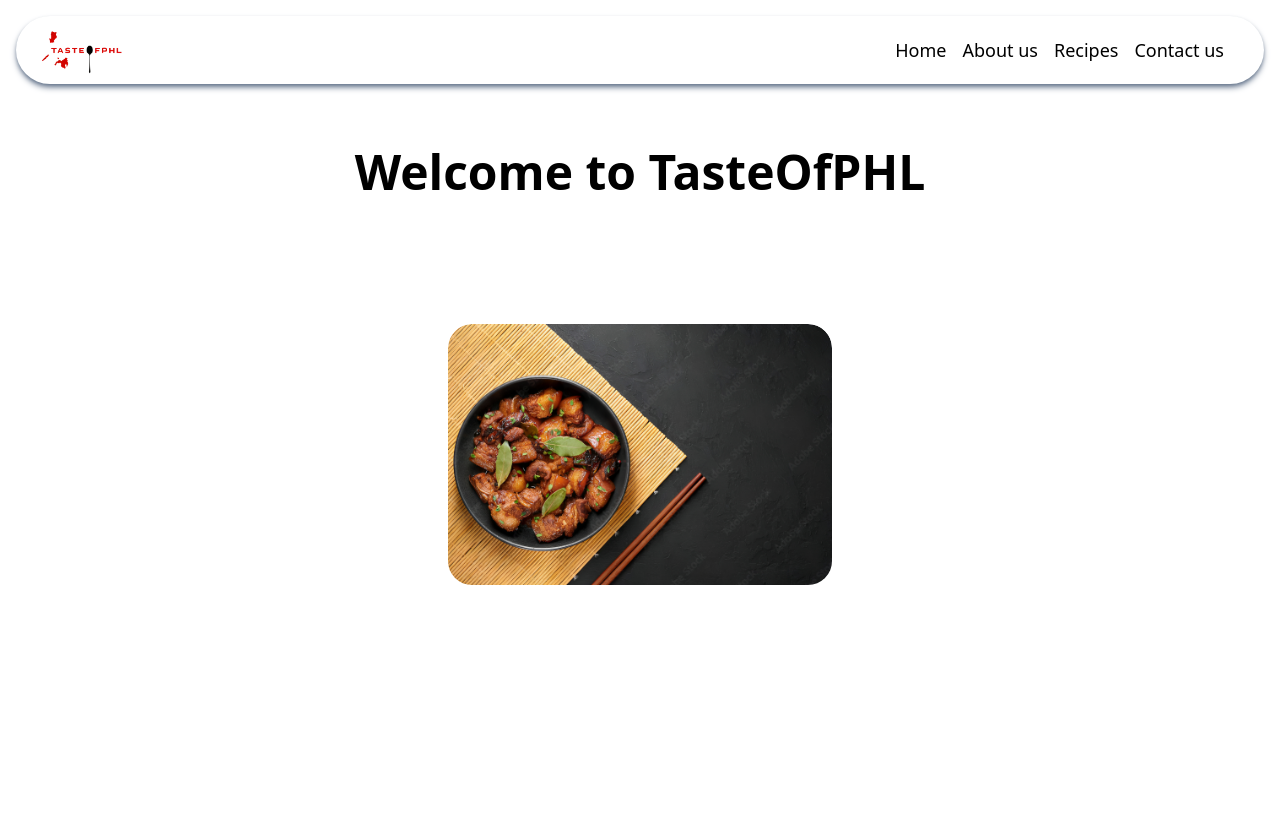
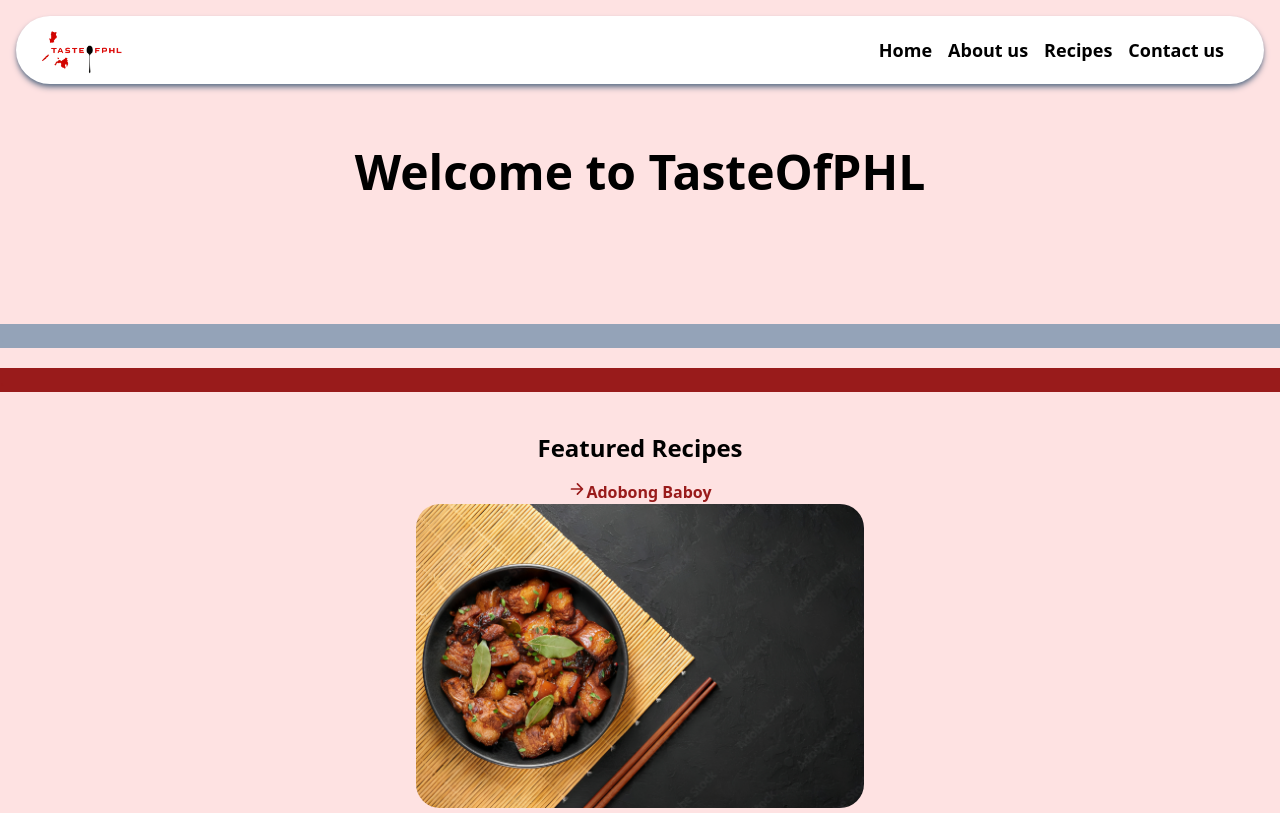
Before and after one commit to SCJAB/Proj3, a PHP site: page / in a window 1280 px wide. Before the commit the page ends 585 px from the top, so only its background shows below. Run offline with PHP 8.4, Linux system fonts and the light colour scheme.

Commit message:
my-update

```diff
--- a/about.php
+++ b/about.php
@@ -6,7 +6,7 @@
     <link href="./dist/output.css" rel="stylesheet">
     <title>About Us</title>
 </head>
-<body class="h-screen">
+<body class="h-screen bg-red-100">
     <?php include './components/navbar.php'; ?>
 
     <div>
--- a/components/navbar.php
+++ b/components/navbar.php
@@ -17,7 +17,7 @@
                 <ion-icon name="grid-outline" onclick="Menu(this)"></ion-icon>
             </span>
         </div>
-        <ul class="text-xs text-center mt-0 right-7 grid gap-y-4 z-[40] absolute bg-red-700 md:bg-white rounded-3xl p-5 opacity-0 top-[-400px] transition-all ease-in duration-500 md:text-lg md:flex md:mt-0 md:items-center md:flex-row md:gap-x-4 md:z-auto md:static md:w-auto md:opacity-100">
+        <ul class="text-xs text-center font-bold mt-0 right-7 grid gap-y-4 z-[40] absolute bg-red-700 md:bg-white rounded-3xl p-5 opacity-0 top-[-400px] transition-all ease-in duration-500 md:text-lg md:flex md:mt-0 md:items-center md:flex-row md:gap-x-4 md:z-auto md:static md:w-auto md:opacity-100">
             <li><a href="index.php" class="hover:text-black text-white md:text-black duration-500 md:hover:text-red-700">Home</a></li>
             <li><a href="about.php" class="hover:text-black text-white md:text-black duration-500 md:hover:text-red-700">About us</a></li>
             <li><a href="recipes.php" class="hover:text-black text-white md:text-black duration-500 md:hover:text-red-700">Recipes</a></li>
--- a/dist/output.css
+++ b/dist/output.css
@@ -783,15 +759,22 @@ video {
   margin-right: auto;
 }
 
-.mx-4 {
-  margin-left: 1rem;
-  margin-right: 1rem;
-}
-
 .-ml-10 {
   margin-left: -2.5rem;
 }
 
+.mb-32 {
+  margin-bottom: 8rem;
+}
+
+.mb-4 {
+  margin-bottom: 1rem;
+}
+
+.mb-5 {
+  margin-bottom: 1.25rem;
+}
+
 .ml-10 {
   margin-left: 2.5rem;
 }
@@ -2059,11 +2042,21 @@ video {
   background-color: rgb(0 0 0 / var(--tw-bg-opacity));
 }
 
+.bg-red-100 {
+  --tw-bg-opacity: 1;
+  background-color: rgb(254 226 226 / var(--tw-bg-opacity));
+}
+
 .bg-red-700 {
   --tw-bg-opacity: 1;
   background-color: rgb(185 28 28 / var(--tw-bg-opacity));
 }
 
+.bg-red-800 {
+  --tw-bg-opacity: 1;
+  background-color: rgb(153 27 27 / var(--tw-bg-opacity));
+}
+
 .bg-red-950 {
   --tw-bg-opacity: 1;
   background-color: rgb(69 10 10 / var(--tw-bg-opacity));
@@ -2074,11 +2067,26 @@ video {
   background-color: rgb(226 232 240 / var(--tw-bg-opacity));
 }
 
+.bg-slate-400 {
+  --tw-bg-opacity: 1;
+  background-color: rgb(148 163 184 / var(--tw-bg-opacity));
+}
+
 .bg-white {
   --tw-bg-opacity: 1;
   background-color: rgb(255 255 255 / var(--tw-bg-opacity));
 }
 
+.bg-red-300 {
+  --tw-bg-opacity: 1;
+  background-color: rgb(252 165 165 / var(--tw-bg-opacity));
+}
+
+.bg-slate-300 {
+  --tw-bg-opacity: 1;
+  background-color: rgb(203 213 225 / var(--tw-bg-opacity));
+}
+
 .decoration-slice {
   -webkit-box-decoration-break: slice;
           box-decoration-break: slice;
@@ -2437,9 +2444,24 @@ video {
   color: rgb(31 41 55 / var(--tw-text-opacity));
 }
 
+.text-red-800 {
+  --tw-text-opacity: 1;
+  color: rgb(153 27 27 / var(--tw-text-opacity));
+}
+
+.text-slate-400 {
+  --tw-text-opacity: 1;
+  color: rgb(148 163 184 / var(--tw-text-opacity));
+}
+
 .text-white {
   --tw-text-opacity: 1;
   color: rgb(255 255 255 / var(--tw-text-opacity));
+}
+
+.text-red-700 {
+  --tw-text-opacity: 1;
+  color: rgb(185 28 28 / var(--tw-text-opacity));
 }
 
 .underline {
@@ -2940,14 +2968,31 @@ video {
     margin-right: 11rem;
   }
 
+  .md\:mx-20 {
+    margin-left: 5rem;
+    margin-right: 5rem;
+  }
+
   .md\:mt-0 {
     margin-top: 0px;
   }
 
+  .md\:mt-10 {
+    margin-top: 2.5rem;
+  }
+
   .md\:mt-5 {
     margin-top: 1.25rem;
   }
 
+  .md\:mt-4 {
+    margin-top: 1rem;
+  }
+
+  .md\:block {
+    display: block;
+  }
+
   .md\:flex {
     display: flex;
   }
@@ -2982,6 +3043,18 @@ video {
 
   .md\:w-full {
     width: 100%;
+  }
+
+  .md\:w-\[80\%\] {
+    width: 80%;
+  }
+
+  .md\:max-w-md {
+    max-width: 28rem;
+  }
+
+  .md\:basis-2\/4 {
+    flex-basis: 50%;
   }
 
   .md\:grid-cols-2 {
@@ -3023,19 +3096,49 @@ video {
     padding-bottom: 0px;
   }
 
+  .md\:text-2xl {
+    font-size: 1.5rem;
+    line-height: 2rem;
+  }
+
+  .md\:text-5xl {
+    font-size: 3rem;
+    line-height: 1;
+  }
+
+  .md\:text-6xl {
+    font-size: 3.75rem;
+    line-height: 1;
+  }
+
   .md\:text-lg {
     font-size: 1.125rem;
     line-height: 1.75rem;
   }
 
-  .md\:text-5xl {
-    font-size: 3rem;
+  .md\:text-7xl {
+    font-size: 4.5rem;
     line-height: 1;
   }
 
-  .md\:text-6xl {
-    font-size: 3.75rem;
-    line-height: 1;
+  .md\:text-xl {
+    font-size: 1.25rem;
+    line-height: 1.75rem;
+  }
+
+  .md\:text-3xl {
+    font-size: 1.875rem;
+    line-height: 2.25rem;
+  }
+
+  .md\:text-4xl {
+    font-size: 2.25rem;
+    line-height: 2.5rem;
+  }
+
+  .md\:text-base {
+    font-size: 1rem;
+    line-height: 1.5rem;
   }
 
   .md\:text-black {
--- a/index.php
+++ b/index.php
@@ -4,30 +4,54 @@
     <meta charset="UTF-8">
     <meta name="viewport" content="width=device-width, initial-scale=1.0">
     <link href="./dist/output.css" rel="stylesheet">
+    <script type="module" src="https://unpkg.com/ionicons@7.1.0/dist/ionicons/ionicons.esm.js"></script>
+    <script nomodule src="https://unpkg.com/ionicons@7.1.0/dist/ionicons/ionicons.js"></script>
     <title>Home</title>
 </head>
-<body class="">
+<body class="bg-red-100">
     <?php include './components/navbar.php'; ?>
 
     <div>
         <h1 class="flex justify-center text-2xl font-bold mb-32 mt-16 md:text-5xl">Welcome to <br class="md:hidden"> TasteOfPHL</h1>
     </div>
 
+    <div class="bg-slate-400 text-slate-400 mb-5">.</div>
+    <div class="bg-red-800 text-red-800">.</div>
+
+    <div>
+        <h1 class="flex justify-center text-lg font-bold mb-4 mt-5 md:mt-10 md:text-2xl">Featured Recipes</h1>
+    </div>
+
     <div class="w-60 mx-auto flex justify-center items-center rounded-3xl md:w-full">
-        <div class="w-96 flex flex-row overflow-x-scroll snap-x snap-mandatory rounded-3xl">
+            <div class="md:max-w-md flex flex-row overflow-x-scroll snap-x snap-mandatory rounded-3xl">
                 <div class="w-full flex-shrink-0 snap-start mr-10">
+                    <div class="flex justify-center font-bold text-red-800 hover:text-slate-700">
+                        <a href="recipes.php"><ion-icon name="arrow-forward-outline" class="text-lg"></ion-icon>Adobong Baboy</a>
+                    </div>
                     <img src="./img/Adobong_Baboy_back.jpg" class="rounded-3xl">
                 </div>
                 <div class="w-full flex-shrink-0 snap-start mr-10">
+                    <div class="flex justify-center font-bold text-red-800 hover:text-slate-700">
+                        <a href="recipes.php"><ion-icon name="arrow-forward-outline" class="text-lg"></ion-icon>Beef Kare-Kare</a>
+                    </div>
                     <img src="./img/Beef_KareKare_back.png" class="rounded-3xl">
                 </div>
                 <div class="w-full flex-shrink-0 snap-start mr-10">
+                    <div class="flex justify-center font-bold text-red-800 hover:text-slate-700">
+                        <a href="recipes.php"><ion-icon name="arrow-forward-outline" class="text-lg"></ion-icon>Dinuguan</a>
+                    </div>
                     <img src="./img/Dinuguan_back.png" class="rounded-3xl">
                 </div>
                 <div class="w-full flex-shrink-0 snap-start mr-10">
+                    <div class="flex justify-center font-bold text-red-800 hover:text-slate-700">
+                        <a href="recipes.php"><ion-icon name="arrow-forward-outline" class="text-lg"></ion-icon>Sinigang</a>
+                    </div>
                     <img src="./img/Sinigang_back.png" class="rounded-3xl">
                 </div>
                 <div class="w-full flex-shrink-0 snap-start">
+                    <div class="flex justify-center font-bold text-red-800 hover:text-slate-700">
+                        <a href="recipes.php"><ion-icon name="arrow-forward-outline" class="text-lg"></ion-icon>Sisig</a>
+                    </div>
                     <img src="./img/Sisig_back.png" class="rounded-3xl">
                 </div>
             </div>
--- a/recipes.php
+++ b/recipes.php
@@ -6,7 +6,7 @@
     <link href="./dist/output.css" rel="stylesheet">
     <title>Recipes</title>
 </head>
-<body>
+<body class="bg-red-100">
     <?php include './components/navbar.php'; ?>
 
     <div class="grid grid-cols-1 mt-10 mx-10 gap-y-10 justify-items-center md:grid-cols-2 lg:grid-cols-5 lg:gap-x-5">
```
Also changed, not shown: other parts of dist/output.css (+74 -63 lines), contact.php (+14 -14 lines), img/Pinoy Food.png (added). Lines whose indentation alone changed are shown as unchanged.
